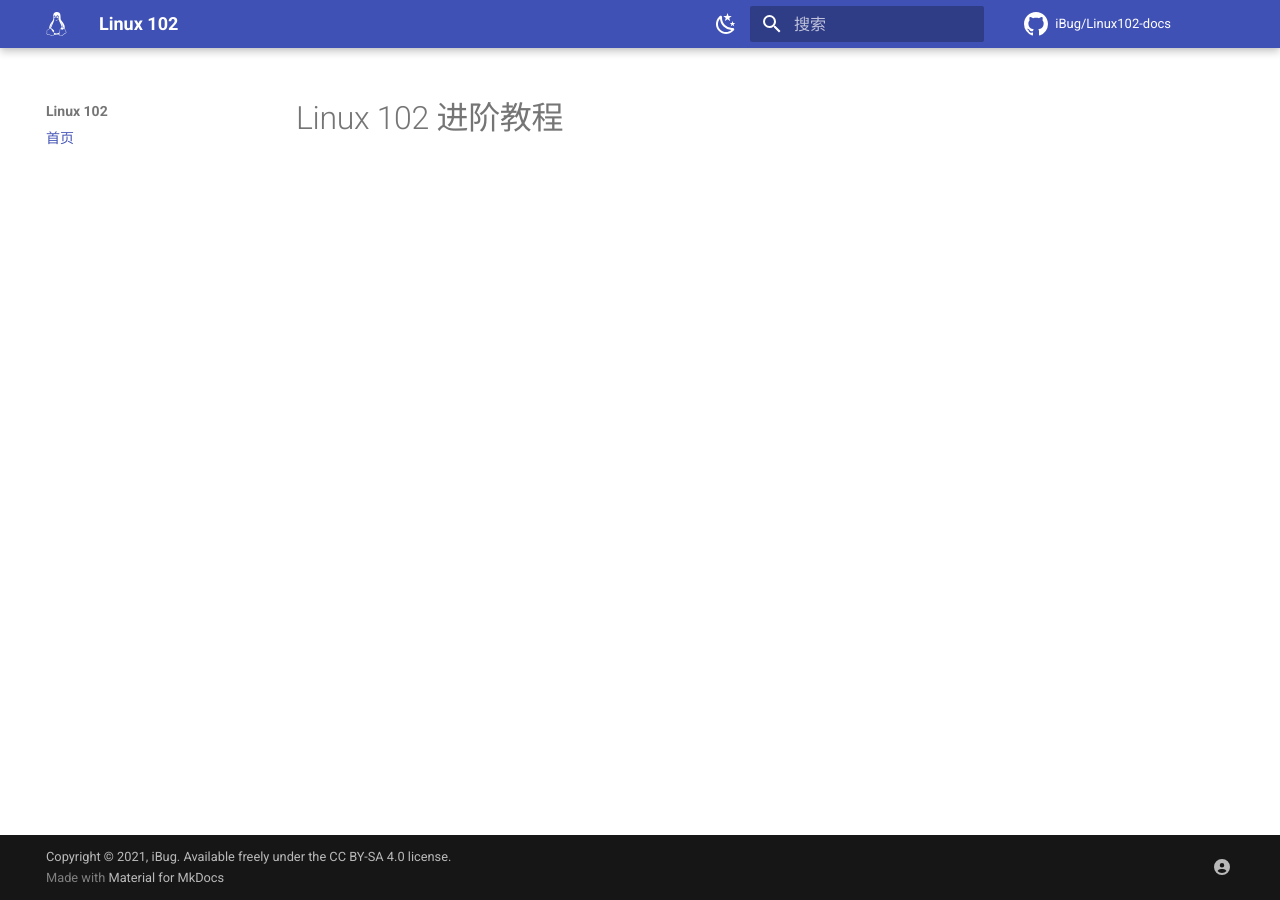
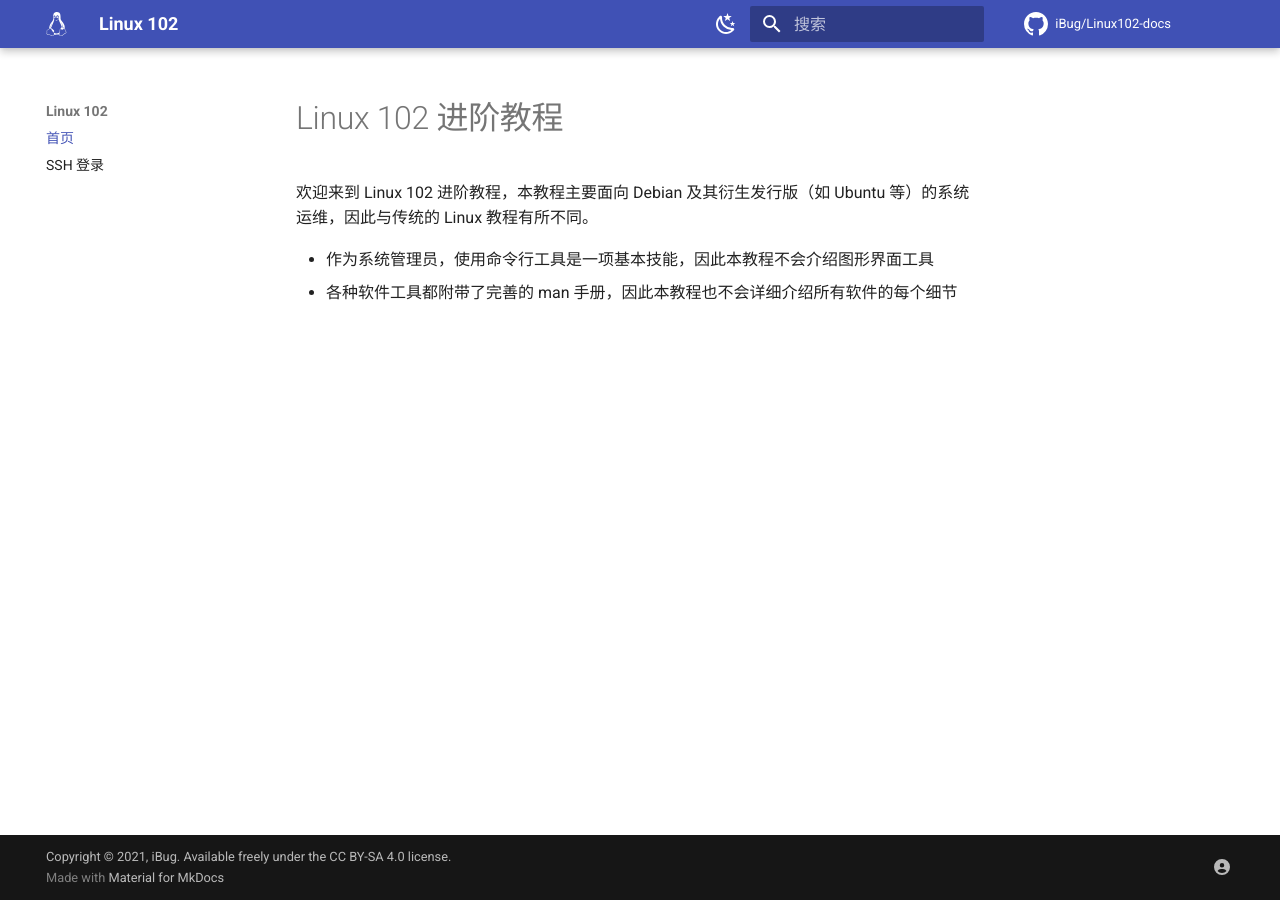
Before and after one commit to ustclug/Linux201-docs, an MkDocs documentation site: the page built from docs/index.md, in a window 1280 px wide. Built offline with MkDocs 1.6.1 and Material for MkDocs 9.7.7, drawn with Linux system fonts in a browser that asks for light colours; comment, search, counter and statistics services are not loaded.

Commit message:
Lots of updates

```diff
--- a/docs/index.md
+++ b/docs/index.md
@@ -1 +1,6 @@
 # Linux 102 进阶教程
+
+欢迎来到 Linux 102 进阶教程，本教程主要面向 Debian 及其衍生发行版（如 Ubuntu 等）的系统运维，因此与传统的 Linux 教程有所不同。
+
+- 作为系统管理员，使用命令行工具是一项基本技能，因此本教程不会介绍图形界面工具
+- 各种软件工具都附带了完善的 man 手册，因此本教程也不会详细介绍所有软件的每个细节
--- a/mkdocs.yml
+++ b/mkdocs.yml
@@ -33,18 +33,17 @@ theme:
 markdown_extensions:
   - admonition
   - attr_list
-  - codehilite
   - footnotes
   - pymdownx.details
+  - pymdownx.inlinehilite
   - pymdownx.superfences
   - markdown.extensions.def_list
-  - attr_list
   - toc:
       permalink: true
 
 extra:
   social:
-    - icon: fontawesome/solid/user-circle
+    - icon: fontawesome/solid/circle-user
       link: https://ibug.io/
 
 extra_css:
@@ -52,3 +51,4 @@ extra_css:
 
 nav:
   - 首页: index.md
+  - ssh.md
--- a/requirements.txt
+++ b/requirements.txt
@@ -1,2 +1 @@
-mkdocs>=1.2.2
-mkdocs-material>=7.3.6
+mkdocs-material
```
Also changed, not shown: docs/ssh.md (added, +90 -0 lines), 1 other file.
